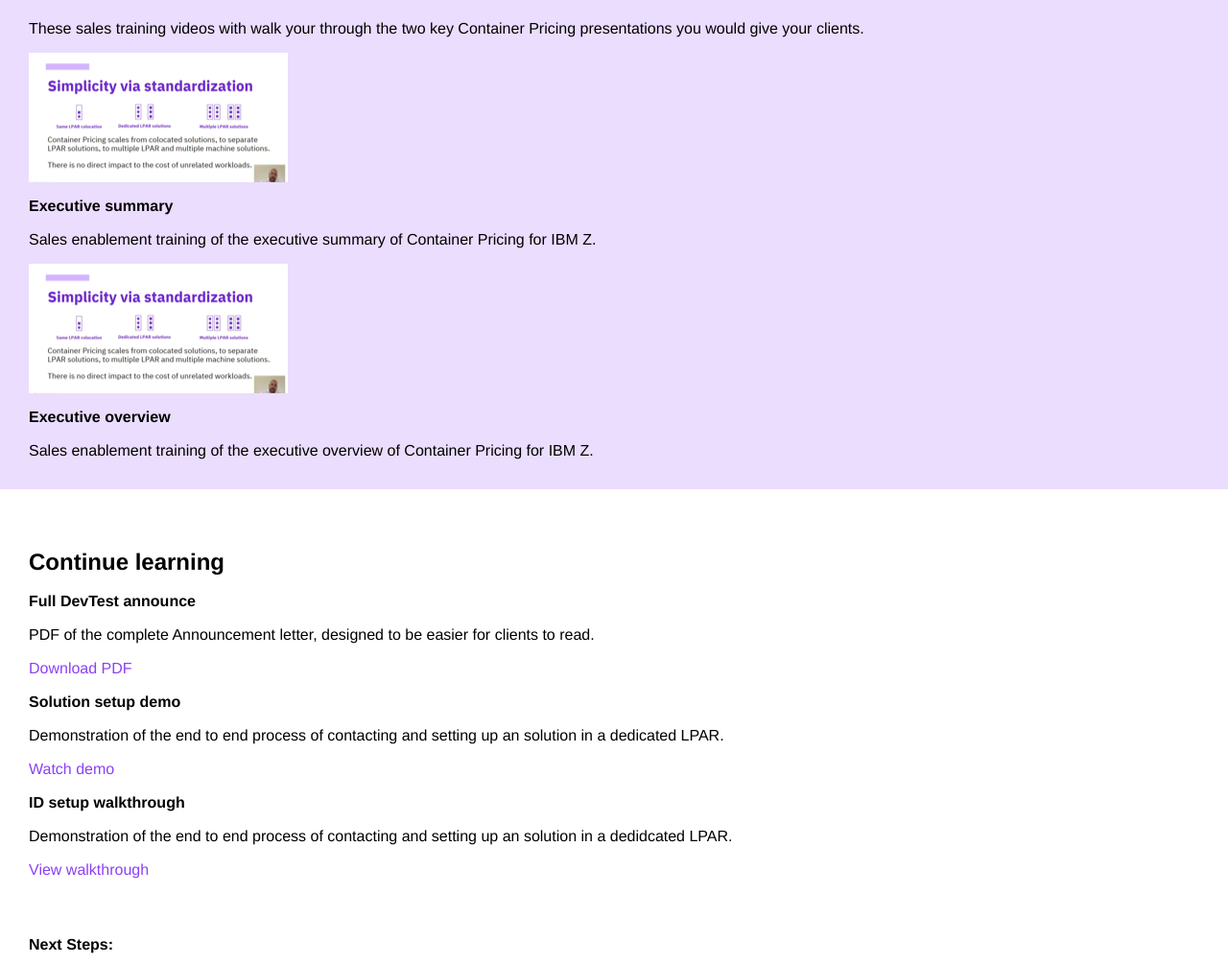
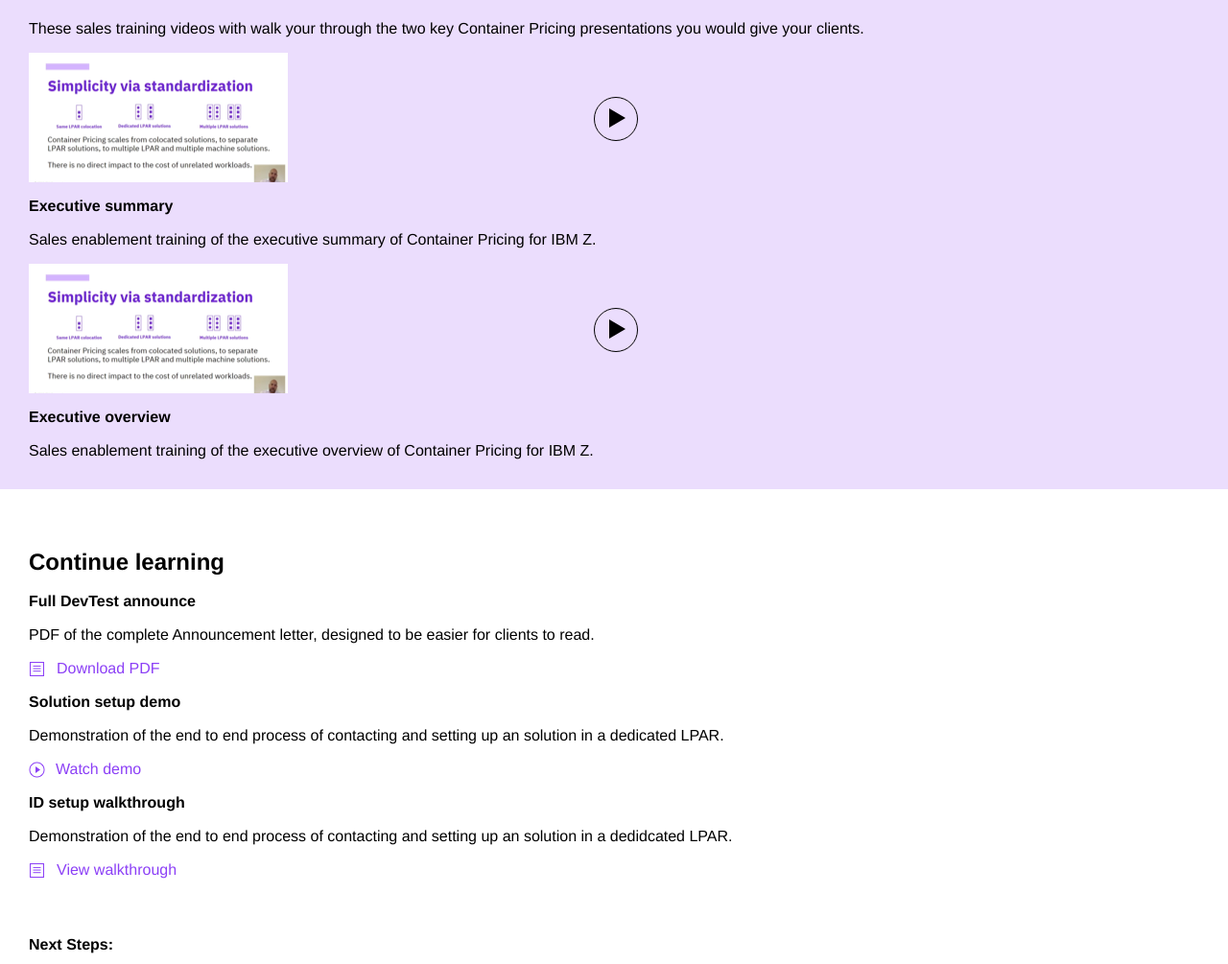
Before and after one commit to gvorbeck/container-pricing, a Jekyll site: the page built from pages/devtest-learn.md, in a window 1280 px wide. Shown: the part 907-1912 px from the top of the page at 96% size. Built offline with Jekyll 4.4.1, drawn with Linux system fonts in a browser that asks for light colours.

Commit message:
doc type links, video thumbnails, accordion styles

```diff
--- a/_sass/_solution-step.scss
+++ b/_sass/_solution-step.scss
@@ -43,6 +43,56 @@
                 margin-left: 1.875rem;
                 margin-right: 1.875rem;
                 padding: 0.9375rem;
+            }
+
+            &.accordion {
+
+                .accordion__wrapper {
+                    list-style-type: none;
+                    margin: 0;
+                }
+
+                .accordion__button {
+                    padding: 0 0 0 1.625rem;
+                    border: none;
+                    background: none;
+                    cursor: pointer;
+                    outline: none;
+                    position: relative;
+
+                    &::before {
+                        @include pseudo;
+                        width: 8px;
+                        height: 8px;
+                        border-right: 2px solid #000000;
+                        border-bottom: 2px solid #000000;
+                        transform: rotate(-45deg);
+                        transition: all 0.5s ease-out;
+                        top: 0.1875rem;
+                        left: 0;
+                    }
+
+                    &.open::before {
+                        border-color: $color--a8;
+                        transform: rotate(45deg);
+                        top: 0;
+                    }
+                }
+
+                .accordion__title {
+                    font-size: 1rem;
+                    line-height: 1;
+                    margin: 0;
+                }
+
+                .accordion__content {
+                    display: none;
+                    padding: 0.9375rem 0 0;
+                }
+
+                .accordion__item:first-child .accordion__content {
+                    display: block;
+                }
             }
 
             &.outro {
--- a/assets/main.scss
+++ b/assets/main.scss
@@ -239,6 +239,76 @@
         max-width: 100%;
         display: block;
     }
+
+    a.video-thumb {
+        position: relative;
+        display: block;
+
+        &::before,
+        &::after {
+            @include pseudo;
+        }
+
+        &::before {
+            $dimension: 1.25rem;
+            box-sizing: border-box;
+            width: $dimension;
+            height: $dimension;
+            border-style: solid;
+            border-width: ($dimension / 2) 0 ($dimension / 2) ($dimension * 0.865);
+            border-color: transparent transparent transparent #000000;
+            left: calc(50% - 5px);
+            top: #{calc(50% - (#{$dimension} / 2))};
+        }
+
+        &::after {
+            $dimension: 2.75rem;
+            width: $dimension;
+            height: $dimension;
+            border: 0.0625rem solid #000000;
+            border-radius: 50%;
+            left: #{calc(50% - (#{$dimension} / 2) + 1px)};
+            top: #{calc(50% - (#{$dimension} / 2))};
+        }
+    }
+
+    a.document,
+    a.presentation,
+    a.spreadsheet,
+    a.video {
+        position: relative;
+        padding-left: 1.8125rem;
+
+        &::before {
+            @include pseudo;
+            top: 0.125rem;
+            left: 0;
+            width: 1rem;
+            height: 1rem;
+            background-image: url(/cpricing/salesguides/assets/images/icons/link-types.png);
+            background-repeat: no-repeat;
+            background-position: 0 0;
+        }
+    }
+
+    a.presentation::before {
+        background-position: 0 -3.125rem;
+    }
+
+    a.spreadsheet::before {
+        background-position: 0 -1.5625rem;
+    }
+
+    a.video {
+        padding-left: 1.75rem;
+
+        &::before {
+            height: 1.0625rem;
+            width: 1.0625rem;
+            top: 0.0625rem;
+            background-position: 0 -4.625rem;
+        }
+    }
 }
 
 @import "homepage";
```
